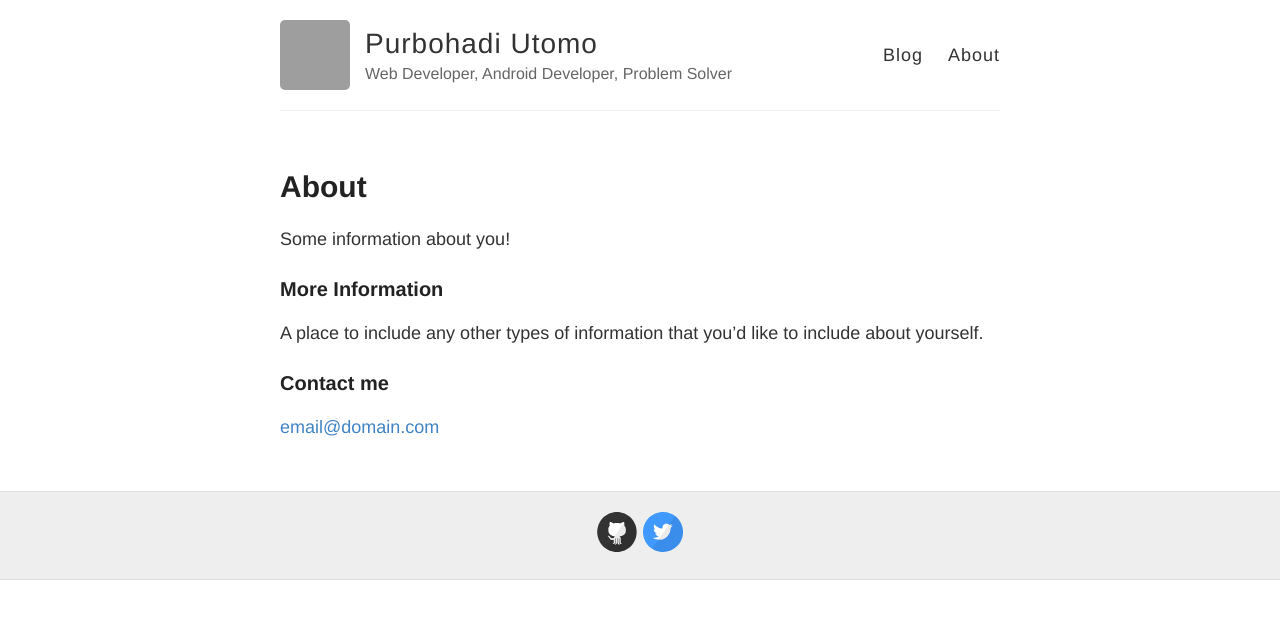
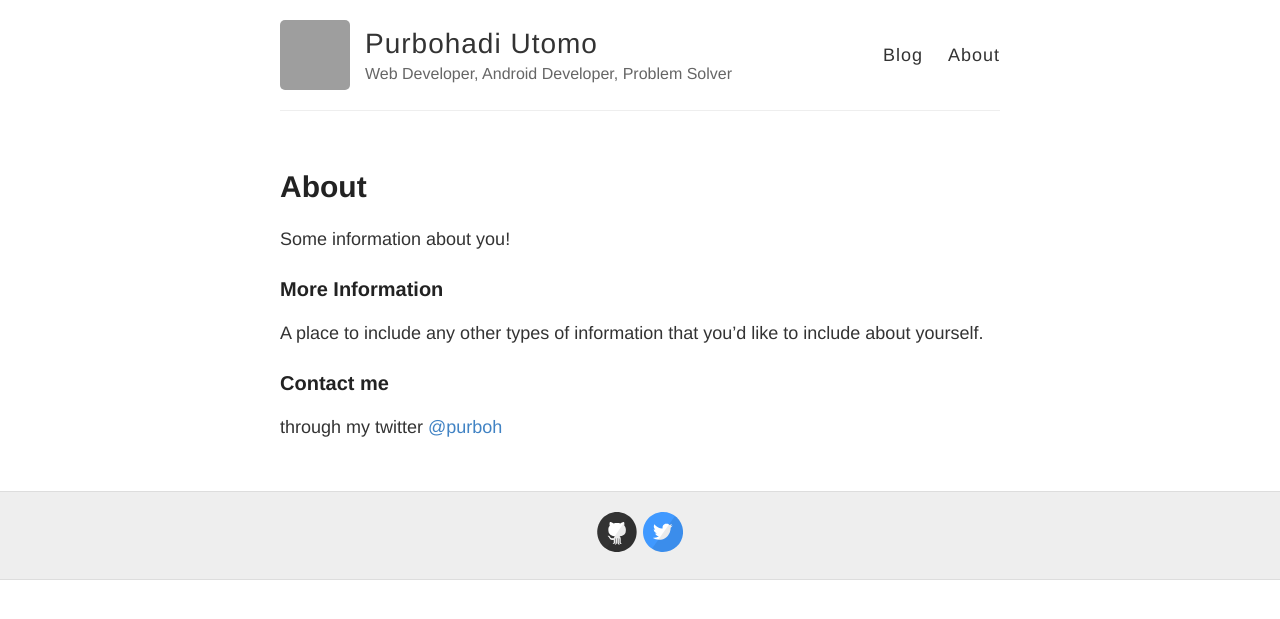
Before and after one commit to purbohadi/purbohadi, a Jekyll site: the page built from about.md, in a window 1280 px wide. Shown: the top 619 px of the page. Built offline with Jekyll 4.4.1, drawn with Linux system fonts in a browser that asks for light colours; grey boxes are pictures that could not be loaded.

Commit message:
Update contact me
update twitter

```diff
--- a/about.md
+++ b/about.md
@@ -12,4 +12,4 @@ A place to include any other types of information that you'd like to include abo
 
 ### Contact me
 
-[email@domain.com](mailto:email@domain.com)
+through my twitter [@purboh](https://www.twitter.com/purboh)
```
